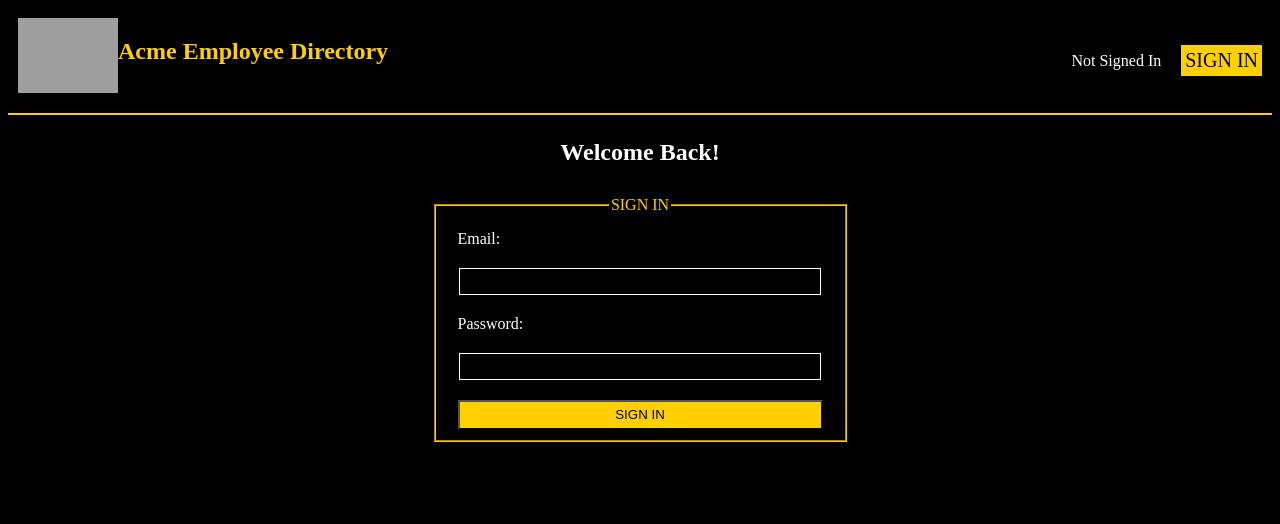
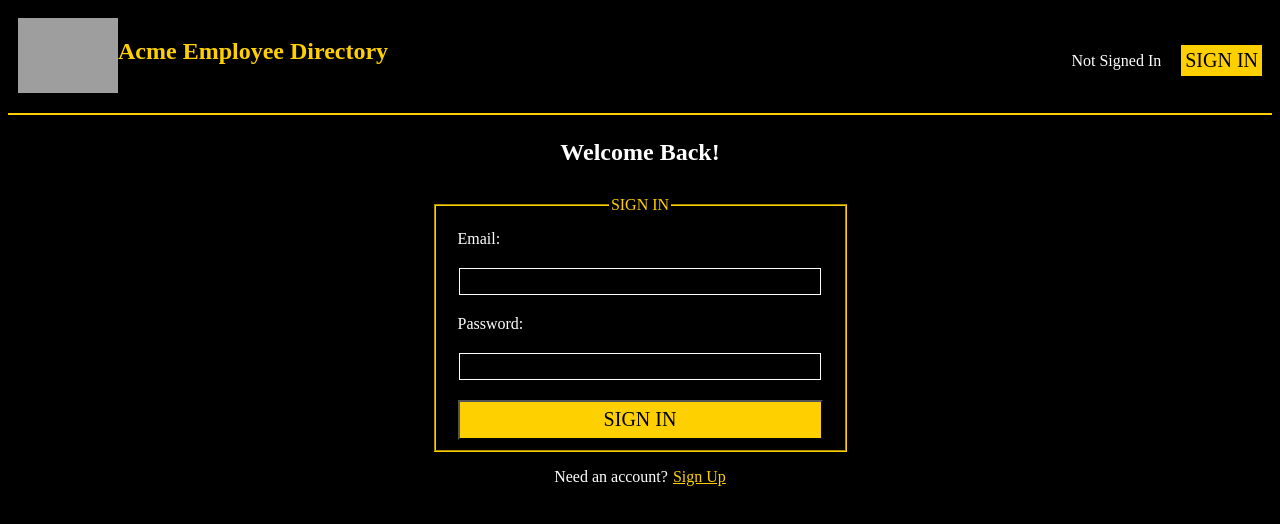
Before and after one commit to tannermeck/employee-directory, a React app: page /login in a window 1280 px wide. Shown: the top 524 px of the page. Built offline with nearby package versions, Linux system fonts and the light colour scheme; grey boxes are pictures that could not be loaded.

Commit message:
signin form styling complete

```diff
--- a/src/components/Auth/Auth.jsx
+++ b/src/components/Auth/Auth.jsx
@@ -1,3 +1,4 @@
+import { NavLink } from 'react-router-dom';
 import style from './auth.css';
 
 export default function Auth(){
@@ -14,6 +15,10 @@ export default function Auth(){
                         <button type='submit'>SIGN IN</button>
                     </form>
             </fieldset>
+            <div className={style.register}>
+                <p>Need an account?</p>
+                <NavLink to='/register'>Sign Up</NavLink>
+            </div>
         </>
     )
 }
--- a/src/components/Auth/auth.css
+++ b/src/components/Auth/auth.css
@@ -31,7 +31,9 @@ input {
 button {
     width: 365px;
     margin-top: 10px;
-    height: 30px;
+    font-size: 20px;
+    font-family: 'Times New Roman', Times, serif;
+    height: 40px;
     background-color: rgb(255, 208, 0);
 }
 h3 {
@@ -39,3 +41,15 @@ h3 {
     text-align: center;
     font-size: 1.5rem;
 }
+.register {
+    color: white;
+    display: flex;
+    flex-direction: row;
+    align-items: center;
+    justify-content: center;
+}
+.register a {
+    color:rgb(255, 208, 0);
+    text-decoration: underline;
+    padding-left: 5px;
+}
```
Lines whose indentation alone changed are shown as unchanged.
